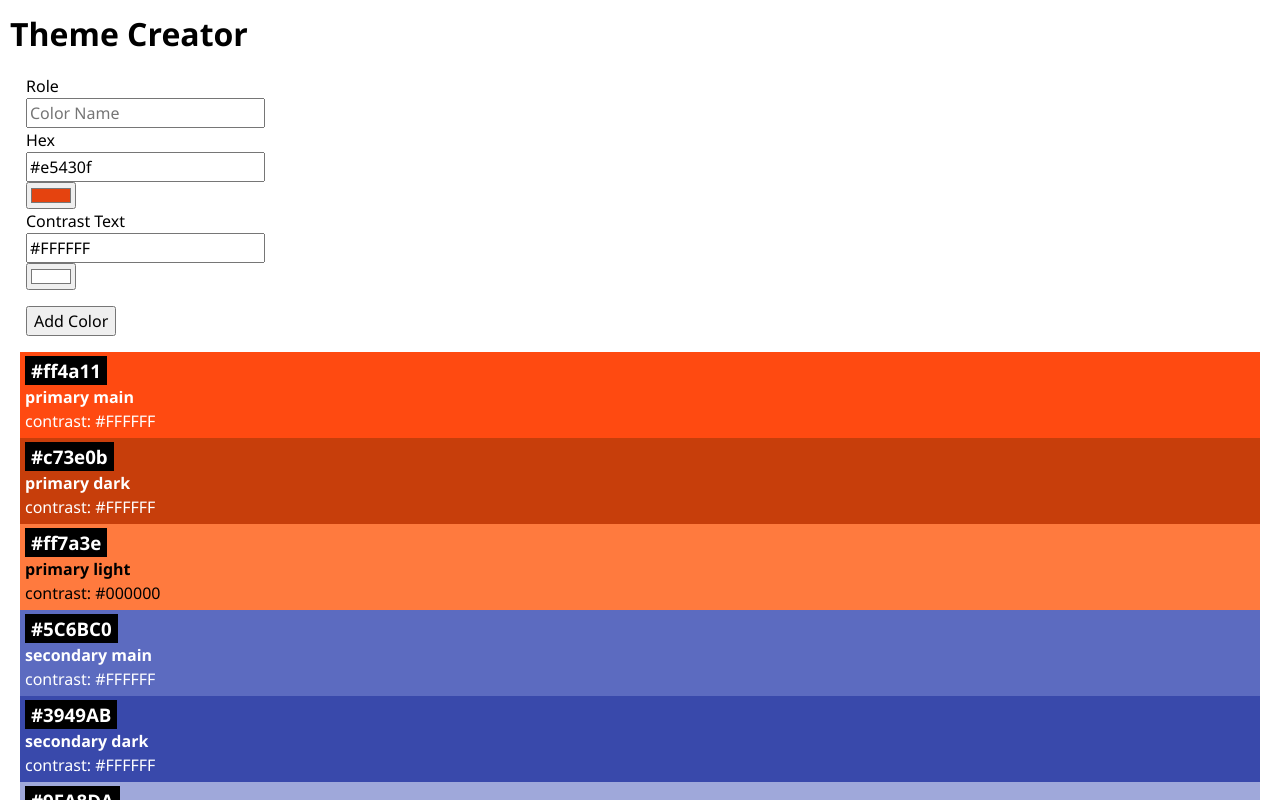
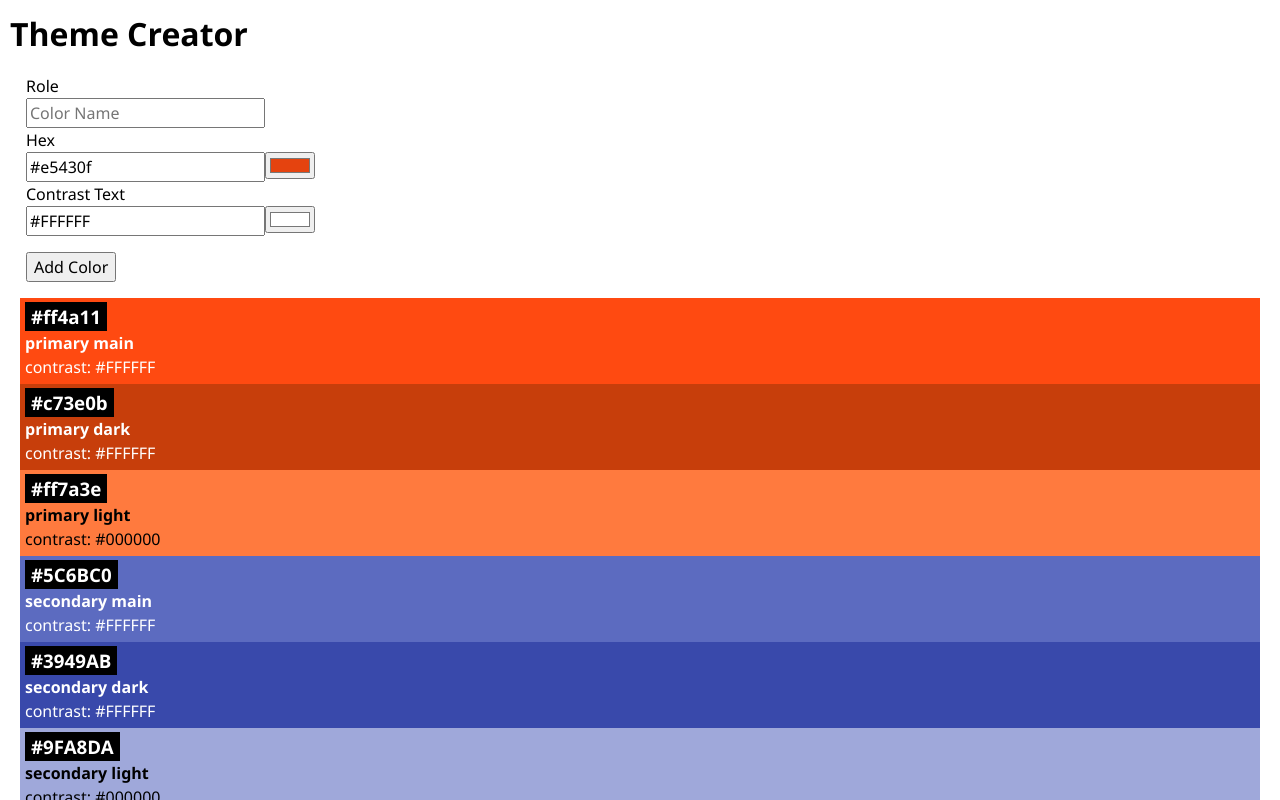
Before and after one commit to MarenOelixtown/web-react-recap-project, a React (Vite) app: page / in a window 1280 px wide. Shown: the top 800 px of the page. Built offline with nearby package versions, Linux system fonts and the light colour scheme.

Commit message:
adding css for div - aligning text-hex and colorpicker in a row

```diff
--- a/src/Components/ColorForm/ColorForm.css
+++ b/src/Components/ColorForm/ColorForm.css
@@ -7,3 +7,7 @@
 button {
   margin-top: 1rem;
 }
+.row {
+  display: flex;
+  flex-direction: row;
+}
--- a/src/Components/ColorForm/ColorForm.jsx
+++ b/src/Components/ColorForm/ColorForm.jsx
@@ -25,6 +25,7 @@ export default function ColorForm({ onAddColor }) {
       <label htmlFor="role">Role</label>
       <input type="text" name="role" id="role" placeholder="Color Name" />
       <label htmlFor="hex-text">Hex</label>
+      <div className="row">
         <input type="text" name="hex-text" id="hex-text" value={colorHex} />
         <label htmlFor="hex"></label>
         <input
@@ -34,13 +35,17 @@ export default function ColorForm({ onAddColor }) {
           value={colorHex}
           onChange={handleColorChangeOne}
         />
+      </div>
+
       <label htmlFor="contrastText">Contrast Text</label>
+      <div className="row">
         <input
           type="text"
           name="contrastText"
           id="contrastText"
           value={colorContrastHex}
         />
+
         <label htmlFor="hex-contrast"></label>
         <input
           type="color"
@@ -49,6 +54,8 @@ export default function ColorForm({ onAddColor }) {
           value={colorContrastHex}
           onChange={handleColorChangeTwo}
         />
+      </div>
+
       <button type="submit">Add Color</button>
     </form>
   );
```
Lines whose indentation alone changed are shown as unchanged.
